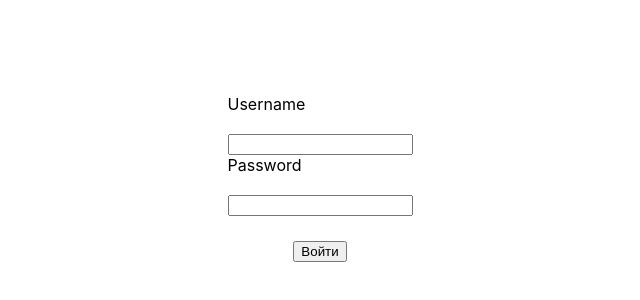
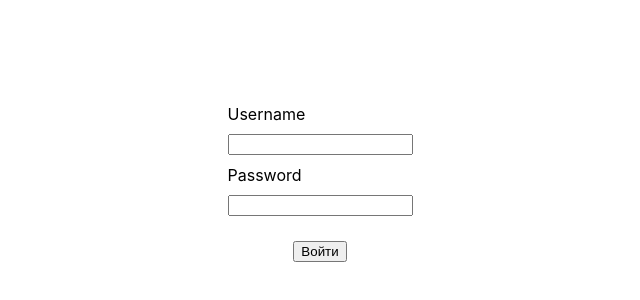
Before and after one commit to arturzakaryan888/react-form, a React (Create React App) app: page / in a window 1280 px wide. Shown: the part 222-522 px from the top of the page, without its empty margins (320-960 px from the left). Built offline with nearby package versions, Linux system fonts and the light colour scheme.

Commit message:
Change design

```diff
--- a/src/index.css
+++ b/src/index.css
@@ -26,7 +26,7 @@ code {
   align-items: center;
 }
 label{
-  margin-bottom: 10px;
+  margin-top: 10px;
   display: flex;
   flex-direction: column;
 }
```
